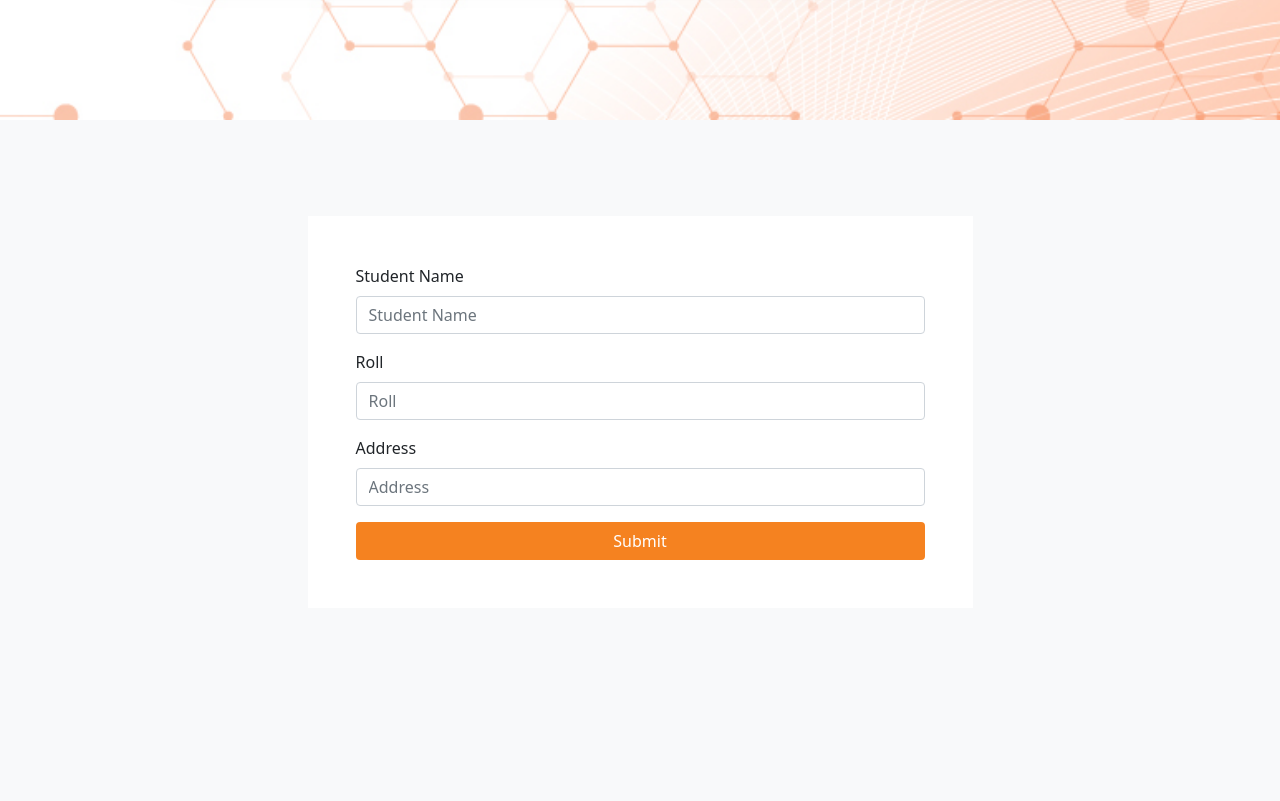
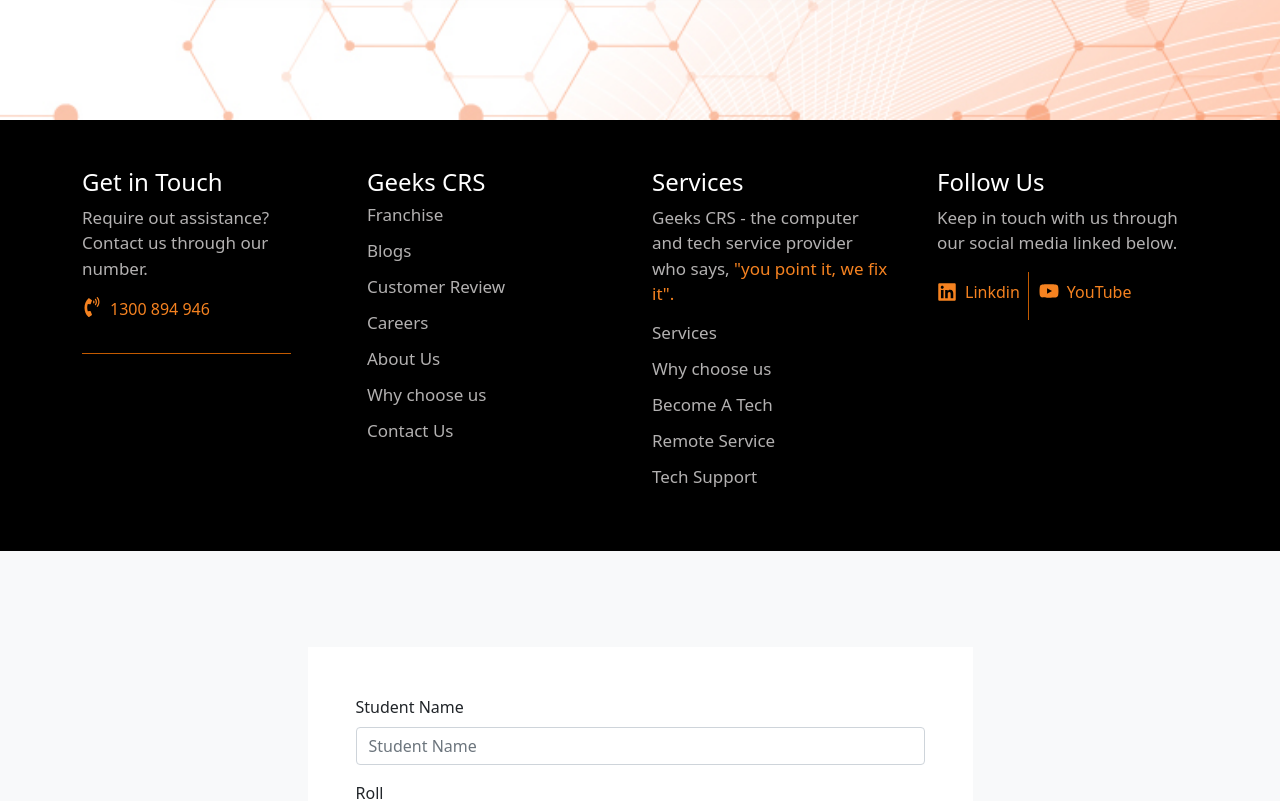
Before and after one commit to mrsamia/scrimba_tutorial, a React (Create React App) app in the folder my-app/: page / in a window 1280 px wide. Shown: the part 680-1481 px from the top of the page. Built offline with nearby package versions, Linux system fonts and the light colour scheme.

Commit message:
SRM | footer

```diff
--- a/my-app/package.json
+++ b/my-app/package.json
@@ -12,6 +12,7 @@
     "react-dom": "^17.0.2",
     "react-icons": "^4.3.1",
     "react-multistep": "^5.3.4",
+    "react-router-dom": "^6.6.0",
     "react-scripts": "5.0.0",
     "web-vitals": "^2.1.4"
   },
--- a/my-app/src/App.js
+++ b/my-app/src/App.js
@@ -38,6 +38,7 @@
 import Modaal from "./Modal/Modaal";
 import ModalForm from "./Modal/ModalForm";
 import ModalFormTwo from "./Modal/ModalFormTwo";
+import Footer from "./Footer/Footer";
 
 function App() {
   return (
@@ -83,7 +84,8 @@
         <ArrayMap/>
       </div> */}
       <Login/>
-      <Modaal/>
+      <Footer/>
+      {/* <Modaal/> */}
       <ModalForm/>
       <ModalFormTwo/>
       {/* <BbcMap />
--- /dev/null
+++ b/my-app/src/Footer/Footer.js
@@ -0,0 +1,124 @@
+import React from "react";
+import "./footer.css";
+import { FaPhoneVolume } from "react-icons/fa";
+import { FaLinkedin } from "react-icons/fa";
+import { FaYoutube } from "react-icons/fa";
+function Footer(props) {
+  const GCRS = [
+    {
+      name: "Franchise",
+    },
+    {
+      name: "Blogs",
+    },
+    {
+      name: "Customer Review",
+    },
+    {
+      name: "Careers",
+    },
+    {
+      name: "About Us",
+    },
+    {
+      name: "Why choose us",
+    },
+    {
+      name: " Contact Us",
+    },
+  ];
+
+  const service = [
+    {
+      name: " Services",
+    },
+    {
+      name: "Why choose us",
+    },
+    {
+      name: "Become A Tech",
+    },
+    {
+      name: "Remote Service",
+    },
+    {
+      name: "Tech Support",
+    },
+  ];
+
+  return (
+    <div className="bg-black">
+      <div className="container">
+        <div className="row pt-5 pb-5">
+          <div className="col-sm-12 col-md-6 col-lg-3">
+            <h4 className="text-white text-start">Get in Touch</h4>
+            <div>
+              <p className="footer-font lh-base">
+                Require out assistance?<br></br> Contact us through our<br></br>{" "}
+                number.
+              </p>
+            </div>
+            <div className="d-flex color">
+              <FaPhoneVolume style={{ fontSize: "20px" }} />
+              <p className="ms-2">1300 894 946</p>
+            </div>
+            <div class="py-3">
+              <div
+                style={{ borderTop: "1px solid rgb(195, 90, 0)", width: "80%" }}
+              ></div>
+            </div>
+          </div>
+          <div className="col-sm-12 col-md-6 col-lg-3">
+            <h4 className="text-white text-start">Geeks CRS</h4>
+            <div className="">
+              <div>
+                {GCRS.map((item) => (
+                 <p className="footer-font">{item.name}</p>
+                ))}
+              </div>
+            </div>
+          </div>
+          <div className="col-sm-12 col-md-6 col-lg-3">
+            <h4 className="text-white text-start">Services</h4>
+            <div className="">
+              <div>
+                <p className="text-start footer-font lh-base">
+                  Geeks CRS - the computer <br></br>and tech service provider
+                  <br></br> who says,
+                  <span className="color"> "you point it, we fix it".</span>
+                </p>
+                {service.map((item) => (
+                  <p className="footer-font">{item.name}</p>
+                ))}
+              </div>
+            </div>
+          </div>
+          <div className="col-sm-12 col-md-6 col-lg-3">
+            <h4 className="text-white  text-start ">Follow Us</h4>
+            <div>
+              <p className=" text-start footer-font lh-base">
+                Keep in touch with us through our social media linked below.
+              </p>
+            </div>
+            <div className="d-flex color ">
+              <div className="d-flex align-items-center">
+              <FaLinkedin style={{ fontSize: "20px",marginBottom:"8px" }}/>
+                <p className="color pe-2 ps-2 pt-2">Linkdin</p>
+              </div>
+                <div
+                style={{ borderLeft: "1px solid rgb(195, 90, 0)" }}
+              ></div>
+            <div className="d-flex ">
+                <FaYoutube style={{ fontSize: "20px",marginLeft:"10px",marginTop:"9px" }}/>
+            <p className="color ps-2 pt-2">YouTube</p>
+            </div>
+
+            </div>
+          </div>
+        </div>
+      </div>
+    </div>
+  );
+}
+
+export default Footer;
--- /dev/null
+++ b/my-app/src/Footer/footer.css
@@ -0,0 +1,9 @@
+.footer-font{
+    font-size: 17px;
+    color: #b3b1b1;
+    text-align: start;
+    line-height: 20px;
+}
+.color {
+    color: #f58220;
+  }
--- a/my-app/src/Login/login.css
+++ b/my-app/src/Login/login.css
@@ -8,25 +8,25 @@
   display: flex !important;
   justify-content: start;
 }
-.form-control{
-    box-shadow: none!important;
+.form-control {
+  box-shadow: none !important;
 }
-.form-control-bg-red{
-  box-shadow: none!important;
-  background-color: aqua!important;
+.form-control-bg-red {
+  box-shadow: none !important;
+  background-color: aqua !important;
 }
-.form-control-bg-blue{
-  box-shadow: none!important;
-  background-color: rgb(0, 255, 34)!important;
+.form-control-bg-blue {
+  box-shadow: none !important;
+  background-color: rgb(0, 255, 34) !important;
 }
 .form-control:focus {
-    outline: 1px solid red!important;
-    border: none!important;
-    box-shadow: 0 3px 10px rgb(0 0 0 / 0.2)!important;
+  outline: 1px solid red !important;
+  border: none !important;
+  box-shadow: 0 3px 10px rgb(0 0 0 / 0.2) !important;
 }
 
-.form-check-input{
-    box-shadow: none!important;
+.form-check-input {
+  box-shadow: none !important;
 }
 .font {
   font-size: 1rem;
@@ -36,23 +36,23 @@
   background-color: #f58220 !important;
   color: white !important;
 }
-.font-sm{
+.font-sm {
   color: #807e7e;
-    font-size: .875em;
+  font-size: 0.875em;
   font-weight: 400;
 }
 .form-check-input:checked {
   background-color: #f58220 !important;
   border-color: #f58220 !important;
 }
-.hover:hover{
+.hover:hover {
   color: #f58220;
   cursor: pointer;
 }
-.p-relative{
+.p-relative {
   position: relative;
 }
-.eye-icon{
+.eye-icon {
   position: absolute;
   right: 3%;
   top: 34%;
@@ -63,9 +63,9 @@
   .container .row .col-md-6 img {
     display: none;
   }
-    .padding{
+  .padding {
     padding-left: 15px;
     padding-right: 15px;
-        padding-bottom: 0px!important;
+    padding-bottom: 0px !important;
   }
 }
--- a/my-app/src/Modal/ModalForm.js
+++ b/my-app/src/Modal/ModalForm.js
@@ -4,8 +4,22 @@
 import Modal from "react-bootstrap/Modal";
 
 function ModalForm(props) {
+  const { show, onHide } = props;
+
+  // const [edit,setEdit]=useState(false)
+
+  // const[address,setAddress]=useState("")
+
+  // function EditHandler() {
+  //   setEdit(!edit);
+  // }
+  // function addressChangeHandler1(event){
+  //   setAddress(event.target.value);
+  // }
+
   return (
-    <Modal show={props.show} onHide={props.onHide}>
+    <div>
+      <Modal show={show} onHide={onHide}>
         <Modal.Header closeButton>
           <Modal.Title>Modal heading</Modal.Title>
         </Modal.Header>
@@ -21,10 +35,24 @@
           </p>
         </Modal.Body>
         <Modal.Footer>
-        <Button variant="secondary">Close</Button>
+          {/* <Button variant="secondary" onClick={EditHandler}>
+          Edit
+        </Button>
         <Button variant="primary">Save Changes</Button>
+
+        <div>
+          {edit?<div className="mb-3">
+            <input
+              type="text"
+              className="form-control"
+              placeholder="Address"
+              onChange={addressChangeHandler1}
+            />
+          </div>:""}
+        </div> */}
         </Modal.Footer>
       </Modal>
+    </div>
   );
 }
 
--- a/my-app/src/Modal/ModalFormTwo.js
+++ b/my-app/src/Modal/ModalFormTwo.js
@@ -1,14 +1,15 @@
-import React, { useState } from 'react';
-import ModalForm from './ModalForm';
+import React, { useState } from "react";
+import ModalForm from "./ModalForm";
 
 function ModalFormTwo(props) {
-
   const [userinput, setUserinput] = useState({
     name: "",
     roll: "",
     address: "",
   });
   const [studentlist, setStudentlist] = useState([]);
+  const [show, setShow] = useState(false);
+  const [datapass,setDatapass]=useState({})
 
   function nameChangeHandler(event) {
     setUserinput({ ...userinput, name: event.target.value });
@@ -23,14 +24,13 @@
     setStudentlist([...studentlist, userinput]);
   }
 
-
-      const [show, setShow] = useState(false);
-      function handleShow(){
-        setShow(!show);
+  function handleShow(item) {
+    console.log(item);
+    setShow(true);
+    setDatapass({datapass:item})
   }
-      function handleClose()
-      {
-        setShow(!show);
+  function handleClose() {
+    setShow(false);
   }
 
   return (
@@ -79,7 +79,7 @@
 
         <div className="pt-5 pb-5">
           {studentlist.map((item) => (
-              <div className="card mb-3" onClick={handleShow}>
+            <div className="card mb-3" onClick={()=> handleShow(item)}>
               <p>
                 <span className="fw-bold">Student Name :</span> {item.name}
               </p>
@@ -89,17 +89,12 @@
               <p>
                 <span className="fw-bold">Address :</span> {item.address}
               </p>
-
-                <h>
-                  {show ? (
-                    <ModalForm show={show} onHide={handleClose} name={item.name} roll={item.roll} address={item.address}/>
-                  ) : (
-                    ""
-                  )}
-                </h>
             </div>
           ))}
         </div>
+      </div>
+    <div>
+    {show ? <ModalForm show={show} onHide={handleClose} />: ""}
     </div>
     </div>
   );
```
Also changed, not shown: 1 other file (tests, documents, lock files or other folders). Lines whose indentation alone changed are shown as unchanged.
